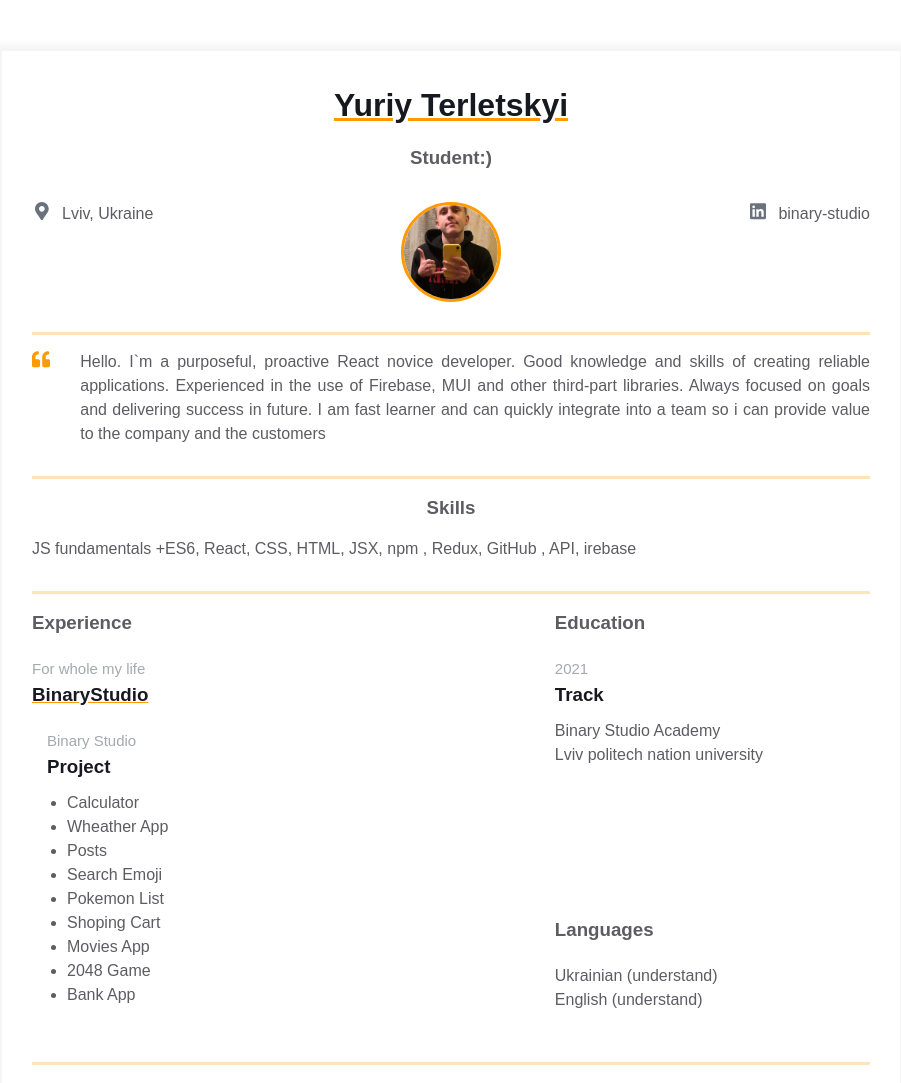
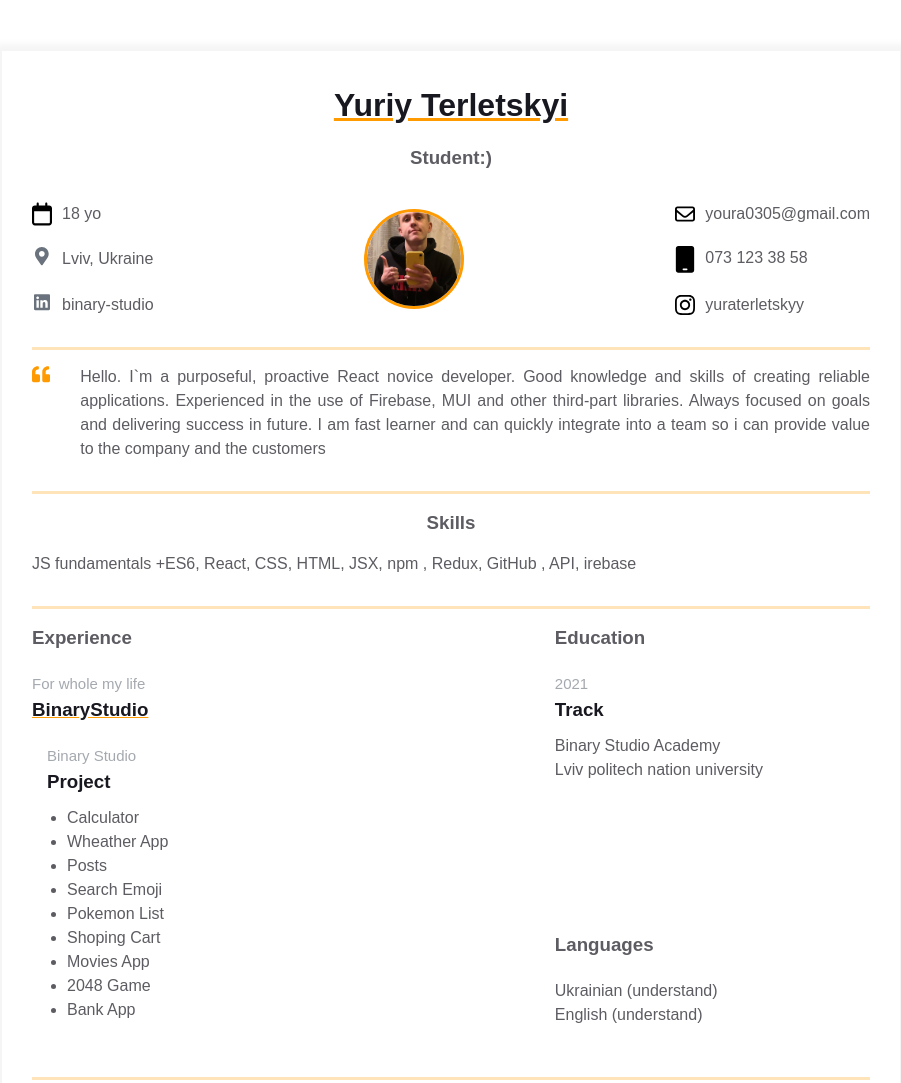
Before and after one commit to youra2004/homepage, a plain HTML site: page index.html in a window 1280 px wide. Shown: the whole page, without its empty margins (189-1090 px from the left). Drawn offline with Linux system fonts and the light colour scheme.

Commit message:
update some data

```diff
--- a/index.html
+++ b/index.html
@@ -16,6 +16,23 @@
 
             <div class="contact_info_container fh">
               <div class="contact-info__block">
+                <a
+                  href="https://ua.linkedin.com/company/binary-studio_241166"
+                  rel="author"
+                  class="contact-info__item"
+                >
+                  <div class="contact-info__item-icon-wrapper">
+                    <svg
+                      xmlns="http://www.w3.org/2000/svg"
+                      viewBox="0 0 448 512"
+                    >
+                      <path
+                        d="M152 64H296V24C296 10.75 306.7 0 320 0C333.3 0 344 10.75 344 24V64H384C419.3 64 448 92.65 448 128V448C448 483.3 419.3 512 384 512H64C28.65 512 0 483.3 0 448V128C0 92.65 28.65 64 64 64H104V24C104 10.75 114.7 0 128 0C141.3 0 152 10.75 152 24V64zM48 448C48 456.8 55.16 464 64 464H384C392.8 464 400 456.8 400 448V192H48V448z"
+                      />
+                    </svg>
+                  </div>
+                  <span>18 yo</span>
+                </a>
                 <a href="" rel="author" class="contact-info__item">
                   <div class="contact-info__item-icon-wrapper">
                     <svg
@@ -29,6 +46,24 @@
                     </svg>
                   </div>
                   <span>Lviv, Ukraine</span>
+                </a>
+                <a
+                  href="https://ua.linkedin.com/company/binary-studio_241166"
+                  rel="author"
+                  class="contact-info__item"
+                >
+                  <div class="contact-info__item-icon-wrapper">
+                    <svg
+                      class="contact-info__item-icon"
+                      xmlns="http://www.w3.org/2000/svg"
+                      viewBox="0 0 448 512"
+                    >
+                      <path
+                        d="M416 32H31.9C14.3 32 0 46.5 0 64.3v383.4C0 465.5 14.3 480 31.9 480H416c17.6 0 32-14.5 32-32.3V64.3c0-17.8-14.4-32.3-32-32.3zM135.4 416H69V202.2h66.5V416zm-33.2-243c-21.3 0-38.5-17.3-38.5-38.5S80.9 96 102.2 96c21.2 0 38.5 17.3 38.5 38.5 0 21.3-17.2 38.5-38.5 38.5zm282.1 243h-66.4V312c0-24.8-.5-56.7-34.5-56.7-34.6 0-39.9 27-39.9 54.9V416h-66.4V202.2h63.7v29.2h.9c8.9-16.8 30.6-34.5 62.9-34.5 67.2 0 79.7 44.3 79.7 101.9V416z"
+                      ></path>
+                    </svg>
+                  </div>
+                  <span>binary-studio</span>
                 </a>
               </div>
 
@@ -48,16 +83,49 @@
                 >
                   <div class="contact-info__item-icon-wrapper">
                     <svg
-                      class="contact-info__item-icon"
+                      xmlns="http://www.w3.org/2000/svg"
+                      viewBox="0 0 512 512"
+                    >
+                      <path
+                        d="M0 128C0 92.65 28.65 64 64 64H448C483.3 64 512 92.65 512 128V384C512 419.3 483.3 448 448 448H64C28.65 448 0 419.3 0 384V128zM48 128V150.1L220.5 291.7C241.1 308.7 270.9 308.7 291.5 291.7L464 150.1V127.1C464 119.2 456.8 111.1 448 111.1H64C55.16 111.1 48 119.2 48 127.1L48 128zM48 212.2V384C48 392.8 55.16 400 64 400H448C456.8 400 464 392.8 464 384V212.2L322 328.8C283.6 360.3 228.4 360.3 189.1 328.8L48 212.2z"
+                      />
+                    </svg>
+                  </div>
+                  <span>youra0305@gmail.com</span>
+                </a>
+                <a
+                  href="https://ua.linkedin.com/company/binary-studio_241166"
+                  rel="author"
+                  class="contact-info__item"
+                >
+                  <div class="contact-info__item-icon-wrapper">
+                    <svg
+                      xmlns="http://www.w3.org/2000/svg"
+                      viewBox="0 0 384 512"
+                    >
+                      <path
+                        d="M320 0H64C37.5 0 16 21.5 16 48v416C16 490.5 37.5 512 64 512h256c26.5 0 48-21.5 48-48v-416C368 21.5 346.5 0 320 0zM240 447.1C240 456.8 232.8 464 224 464H159.1C151.2 464 144 456.8 144 448S151.2 432 160 432h64C232.8 432 240 439.2 240 447.1z"
+                      />
+                    </svg>
+                  </div>
+                  <span>073 123 38 58</span>
+                </a>
+                <a
+                  href="https://ua.linkedin.com/company/binary-studio_241166"
+                  rel="author"
+                  class="contact-info__item"
+                >
+                  <div class="contact-info__item-icon-wrapper">
+                    <svg
                       xmlns="http://www.w3.org/2000/svg"
                       viewBox="0 0 448 512"
                     >
                       <path
-                        d="M416 32H31.9C14.3 32 0 46.5 0 64.3v383.4C0 465.5 14.3 480 31.9 480H416c17.6 0 32-14.5 32-32.3V64.3c0-17.8-14.4-32.3-32-32.3zM135.4 416H69V202.2h66.5V416zm-33.2-243c-21.3 0-38.5-17.3-38.5-38.5S80.9 96 102.2 96c21.2 0 38.5 17.3 38.5 38.5 0 21.3-17.2 38.5-38.5 38.5zm282.1 243h-66.4V312c0-24.8-.5-56.7-34.5-56.7-34.6 0-39.9 27-39.9 54.9V416h-66.4V202.2h63.7v29.2h.9c8.9-16.8 30.6-34.5 62.9-34.5 67.2 0 79.7 44.3 79.7 101.9V416z"
-                      ></path>
+                        d="M224.1 141c-63.6 0-114.9 51.3-114.9 114.9s51.3 114.9 114.9 114.9S339 319.5 339 255.9 287.7 141 224.1 141zm0 189.6c-41.1 0-74.7-33.5-74.7-74.7s33.5-74.7 74.7-74.7 74.7 33.5 74.7 74.7-33.6 74.7-74.7 74.7zm146.4-194.3c0 14.9-12 26.8-26.8 26.8-14.9 0-26.8-12-26.8-26.8s12-26.8 26.8-26.8 26.8 12 26.8 26.8zm76.1 27.2c-1.7-35.9-9.9-67.7-36.2-93.9-26.2-26.2-58-34.4-93.9-36.2-37-2.1-147.9-2.1-184.9 0-35.8 1.7-67.6 9.9-93.9 36.1s-34.4 58-36.2 93.9c-2.1 37-2.1 147.9 0 184.9 1.7 35.9 9.9 67.7 36.2 93.9s58 34.4 93.9 36.2c37 2.1 147.9 2.1 184.9 0 35.9-1.7 67.7-9.9 93.9-36.2 26.2-26.2 34.4-58 36.2-93.9 2.1-37 2.1-147.8 0-184.8zM398.8 388c-7.8 19.6-22.9 34.7-42.6 42.6-29.5 11.7-99.5 9-132.1 9s-102.7 2.6-132.1-9c-19.6-7.8-34.7-22.9-42.6-42.6-11.7-29.5-9-99.5-9-132.1s-2.6-102.7 9-132.1c7.8-19.6 22.9-34.7 42.6-42.6 29.5-11.7 99.5-9 132.1-9s102.7-2.6 132.1 9c19.6 7.8 34.7 22.9 42.6 42.6 11.7 29.5 9 99.5 9 132.1s2.7 102.7-9 132.1z"
+                      />
                     </svg>
                   </div>
-                  <span>binary-studio</span>
+                  <span>yuraterletskyy</span>
                 </a>
               </div>
             </div>
```
